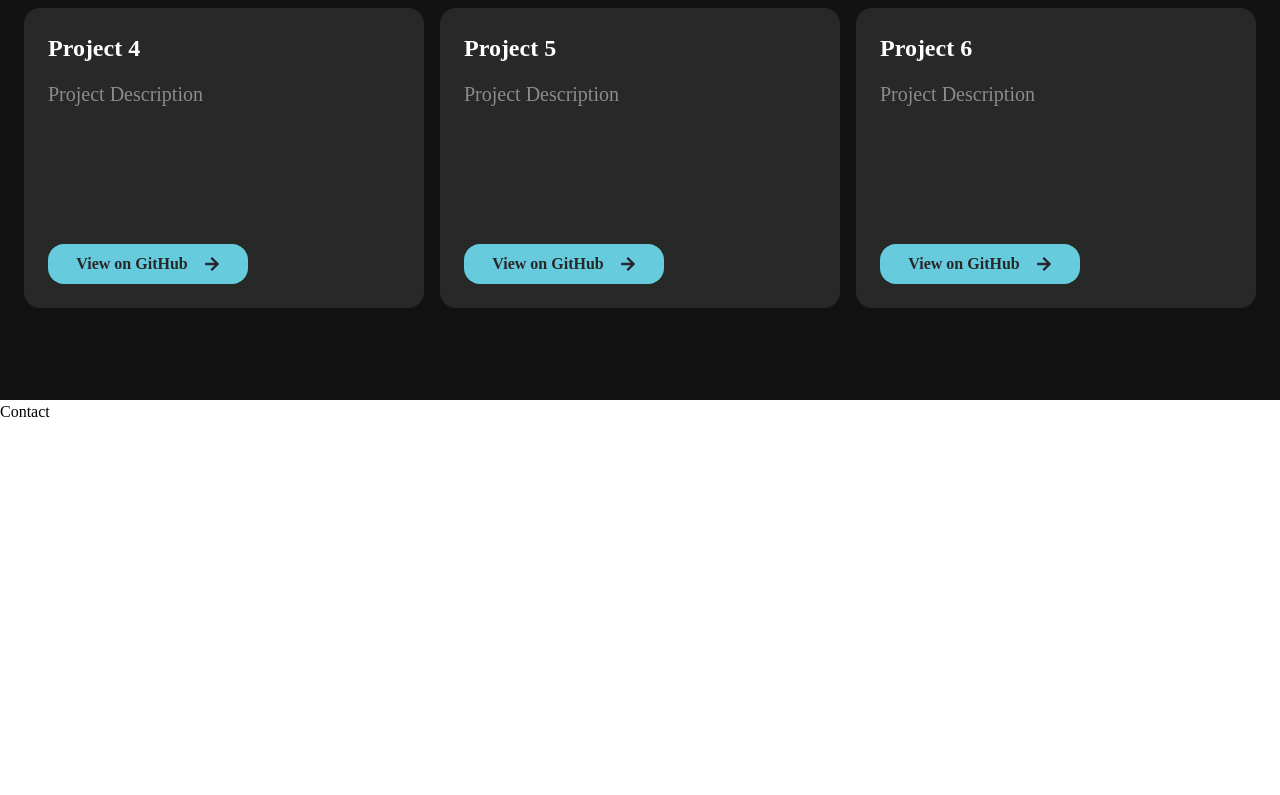
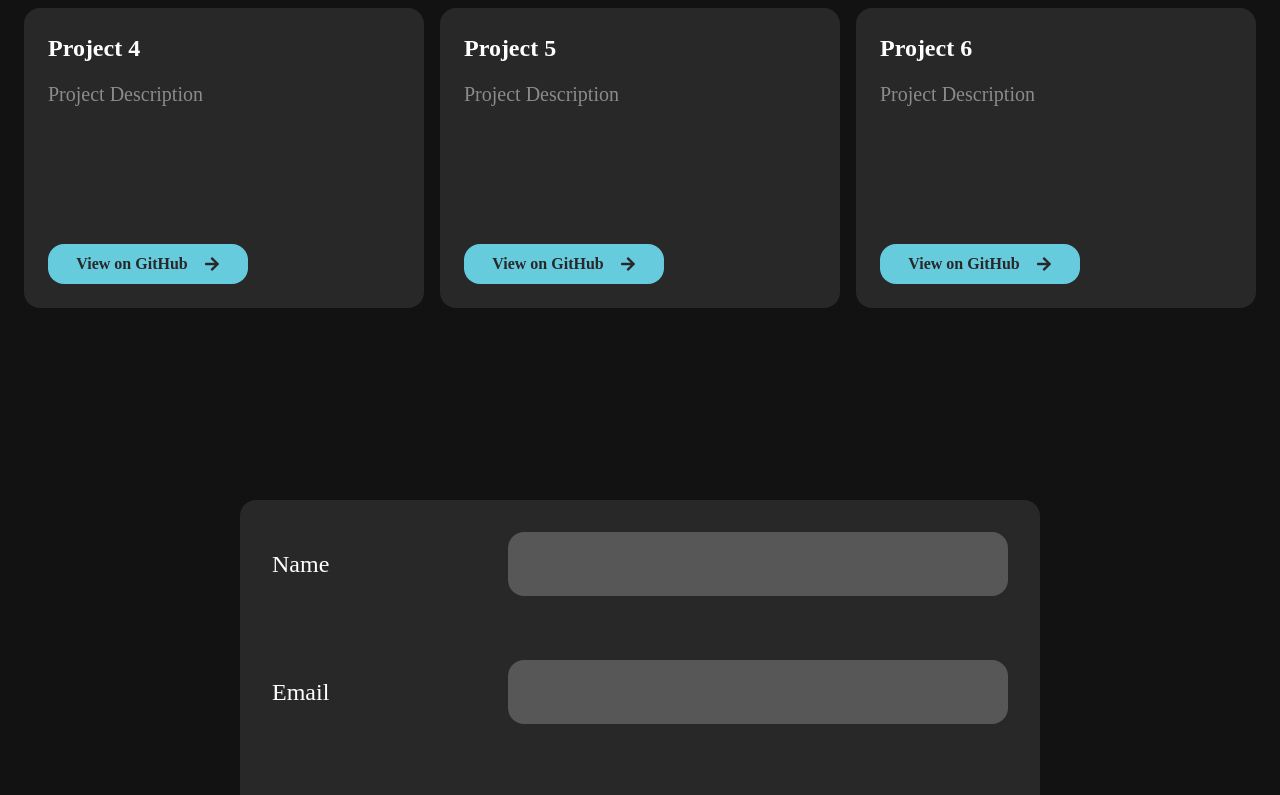
Before and after one commit to bogddeny/portofolio-website, a React (Create React App) app: page / in a window 1280 px wide. Shown: the part 2000-2795 px from the top of the page. Before the commit the page ends 2424 px from the top, so only its background shows below. Built offline with nearby package versions, Linux system fonts and the light colour scheme; the HTML template or start-up script is replaced by a standard one.

Commit message:
add temporary Contact.tsx layout

```diff
--- a/src/components/Contact.tsx
+++ b/src/components/Contact.tsx
@@ -2,7 +2,35 @@ import React from 'react'
 
 const Contact = () => {
   return (
-    <div>Contact</div>
+    <div className='w-full md:h-screen h-auto bg-[#121212] flex items-center justify-center px-4 md:py-0 py-40'>
+      <div className='w-[800px] h-[600px] bg-[#282828] text-2xl text-white rounded-2xl flex-col justify-between'>
+        <div className='flex justify-between'>
+          <div className='flex flex-col justify-center items-start p-8'>
+            <label>Name</label>
+          </div>
+          <div className='flex flex-col justify-center items-end p-8'>
+            <input type="text" className='bg-[#575757] rounded-2xl p-4 w-[300px] md:w-[500px]' />
+          </div>
+        </div>
+
+        <div className='flex justify-between'>
+          <div className='flex flex-col justify-center items-start p-8'>
+            <label>Email</label>
+          </div>
+          <div className='flex flex-col justify-center items-end p-8'>
+            <input type="text" className='bg-[#575757] rounded-2xl p-4 w-[300px] md:w-[500px]' />
+          </div>
+        </div>
+        <div className='flex flex-col justify-between'>
+          <div className='flex flex-col justify-center items-start p-8'>
+            <label>Message</label>
+          </div>
+          <div className='flex flex-col justify-center items-end p-8'>
+            <input type="text" className='bg-[#575757] rounded-2xl p-4 w-[300px] md:w-[500px]' />
+          </div>
+        </div>
+      </div>
+    </div>
   )
 }
 
```
